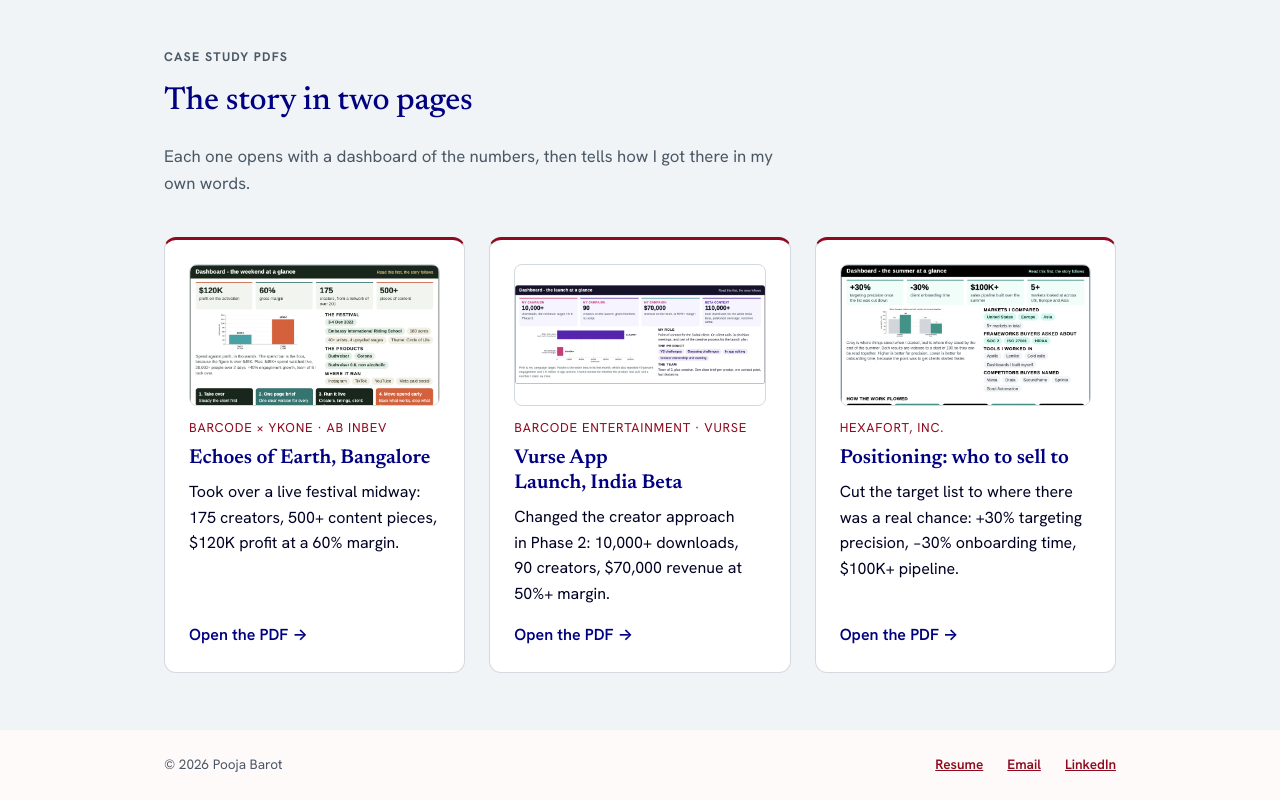
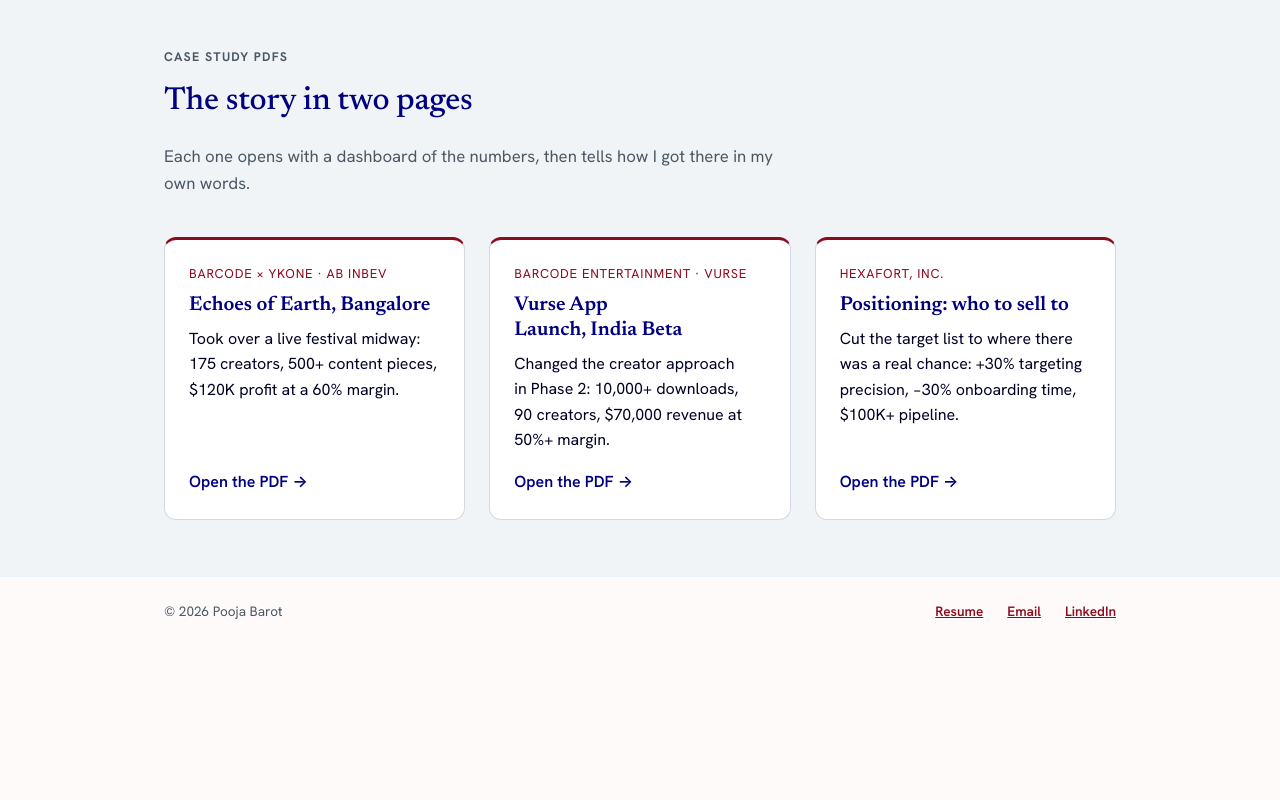
Before and after one commit to PoojaDBarot/pooja-portfolio-marketing, a plain HTML site: page projects.html in a window 1280 px wide. Shown: the part 1845-2645 px from the top of the page. After the commit the page ends 2491 px from the top, so only its background shows below. Drawn offline with Linux system fonts and the light colour scheme.

Commit message:
fix(case-studies): drop card thumbnails and festival photo
Keeps the framed dashboards on the case pages; Projects cards return to
text-only.

Co-Authored-By: Claude Sonnet 5.5 <noreply@anthropic.com>

```diff
--- a/projects.html
+++ b/projects.html
@@ -19,7 +19,7 @@
   <link rel="preconnect" href="https://fonts.gstatic.com" crossorigin />
   <link href="https://fonts.googleapis.com/css2?family=Hanken+Grotesk:wght@400;500;600;700&family=Newsreader:opsz,wght@6..72,400;6..72,500;6..72,600&display=swap" rel="stylesheet" />
   <link rel="icon" href="assets/favicon.svg" type="image/svg+xml" />
-  <link rel="stylesheet" href="styles.css?v=31" />
+  <link rel="stylesheet" href="styles.css?v=32" />
 </head>
 <body>
   <a class="skip-link" href="#main">Skip to main content</a>
@@ -140,21 +140,18 @@
         </p>
         <ul class="pdf-grid reveal">
           <li><a class="pdf-card" href="assets/case-studies/echoes-of-earth-barcode.pdf" target="_blank" rel="noopener">
-            <img class="pdf-card-thumb" src="assets/case-studies/barcode-dashboard.webp" width="1594" height="963" alt="" loading="lazy" />
             <p class="pdf-card-org">Barcode &times; YKONE &middot; AB InBev</p>
             <h3>Echoes of Earth, Bangalore</h3>
             <p>Took over a live festival midway: 175 creators, 500+ content pieces, $120K profit at a 60% margin.</p>
             <span class="pdf-card-action">Open the PDF <span aria-hidden="true">&rarr;</span></span>
           </a></li>
           <li><a class="pdf-card" href="assets/case-studies/vurse-india-launch.pdf" target="_blank" rel="noopener">
-            <img class="pdf-card-thumb pdf-card-thumb--wide" src="assets/case-studies/vurse-dashboard.webp" width="1652" height="655" alt="" loading="lazy" />
             <p class="pdf-card-org">Barcode Entertainment &middot; Vurse</p>
             <h3>Vurse App Launch, India Beta</h3>
             <p>Changed the creator approach in Phase 2: 10,000+ downloads, 90 creators, $70,000 revenue at 50%+ margin.</p>
             <span class="pdf-card-action">Open the PDF <span aria-hidden="true">&rarr;</span></span>
           </a></li>
           <li><a class="pdf-card" href="assets/case-studies/hexafort-positioning.pdf" target="_blank" rel="noopener">
-            <img class="pdf-card-thumb" src="assets/case-studies/hexafort-dashboard.webp" width="1616" height="1332" alt="" loading="lazy" />
             <p class="pdf-card-org">Hexafort, Inc.</p>
             <h3>Positioning: who to sell to</h3>
             <p>Cut the target list to where there was a real chance: +30% targeting precision, &minus;30% onboarding time, $100K+ pipeline.</p>
--- a/styles.css
+++ b/styles.css
@@ -2326,9 +2326,6 @@ button:focus-visible {
 
 /* Case-study dashboards */
 .case-dash { margin: var(--space-4) 0 var(--space-2); }
-.case-dash-photo { display: block; width: 100%; height: auto; margin-bottom: var(--space-3); border-radius: 12px; }
 .case-dash-link { display: block; border: 1px solid color-mix(in srgb, var(--color-slate) 35%, white); border-radius: 14px; overflow: hidden; box-shadow: 0 8px 28px rgba(0, 0, 128, 0.08); background: #fff; }
 .case-dash-link img { display: block; width: 100%; height: auto; }
 .case-dash figcaption { margin-top: 0.6rem; font-size: 0.9rem; color: var(--color-slate-dark, #4a5b6c); }
-.pdf-card-thumb { display: block; width: 100%; height: auto; aspect-ratio: 16 / 9; object-fit: cover; object-position: top; border: 1px solid color-mix(in srgb, var(--color-slate) 30%, white); border-radius: 8px; margin-bottom: 0.25rem; }
-.pdf-card-thumb--wide { object-fit: contain; object-position: center; background: #fff; }
```
Also changed, not shown: about.html (+1 -1 lines), contact.html (+1 -1 lines), education.html (+1 -1 lines), experience.html (+1 -1 lines), index.html (+1 -1 lines), project-asu.html (+1 -1 lines), project-automation.html (+1 -1 lines), project-europelab.html (+1 -1 lines), project-festival.html (+1 -2 lines), project-hexafort.html (+1 -1 lines), skills.html (+1 -1 lines), tools.html (+1 -1 lines), assets/case-studies/barcode-photo.webp (deleted).
